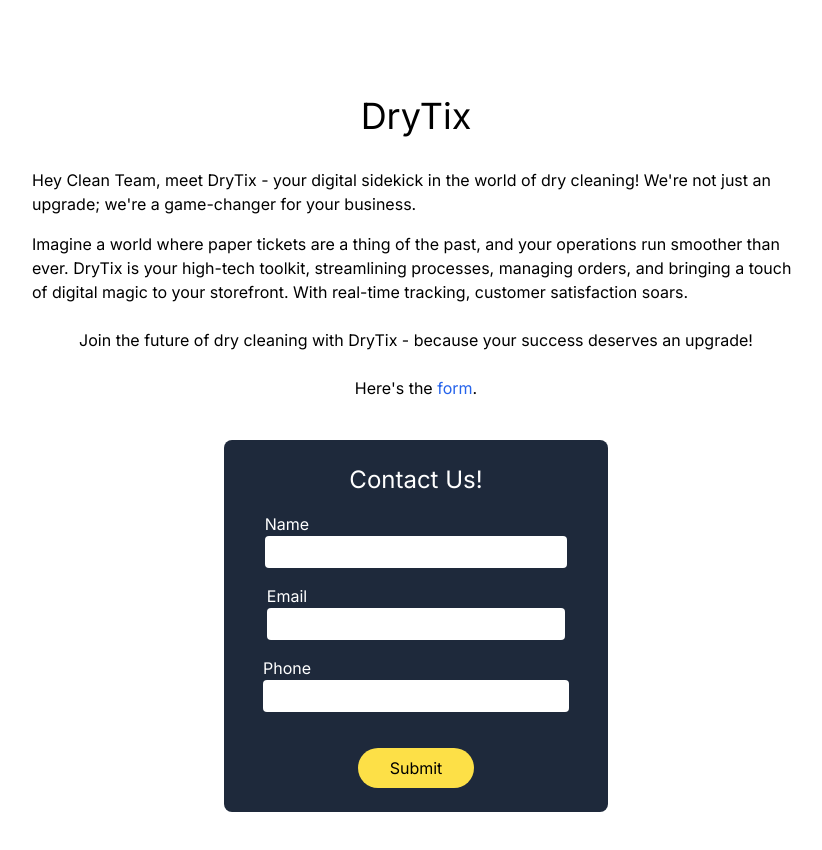
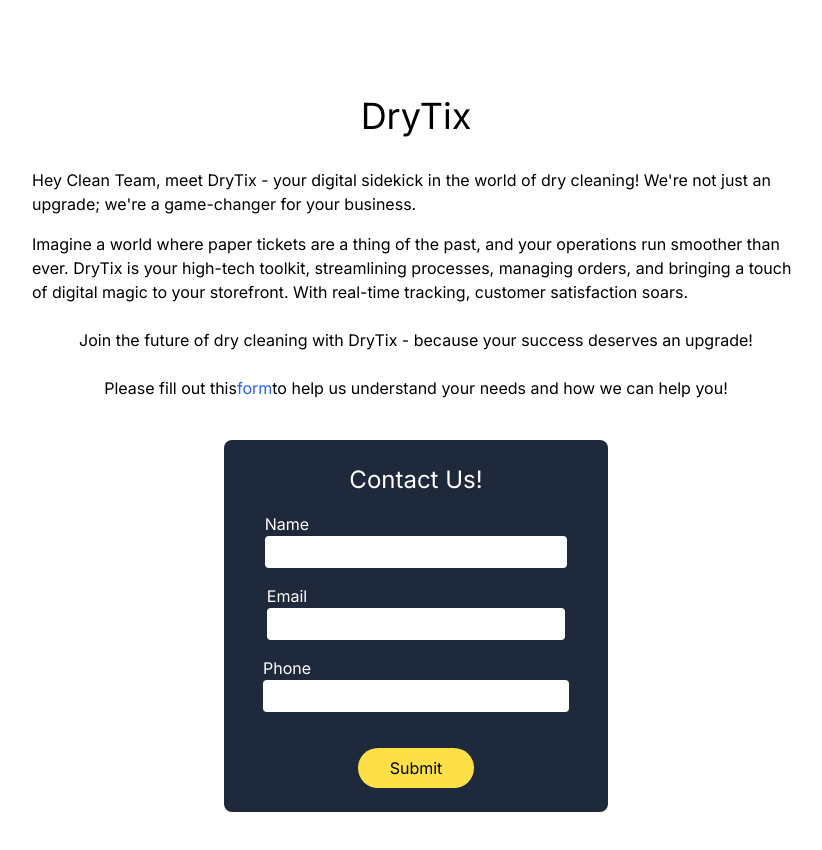
Before and after one commit to maxwellpothier/drytix, a Next.js app: page / in a window 1280 px wide. Shown: the top 850 px of the page, without its empty margins (224-1046 px from the left). Built offline with nearby package versions, Linux system fonts and the light colour scheme; no server answers.

Commit message:
update form cta

```diff
--- a/app/page.tsx
+++ b/app/page.tsx
@@ -39,14 +39,14 @@ export default function Home() {
 					success deserves an upgrade!
 				</p>
 				<p className="text-l mb-10">
-					Here&apos;s the{" "}
+					Please fill out this
 					<a
 						href="https://docs.google.com/forms/d/e/1FAIpQLSczbDFNH5rrcqK0q4cyIQXbuQE8zH0m40EiHkOSzBbgRwH8oA/viewform"
 						target="_blank"
 						className="text-blue-600">
 						form
 					</a>
-					.
+					to help us understand your needs and how we can help you!
 				</p>
 				<ContactForm />
 				{/* <div className="flex mt-10">
```
